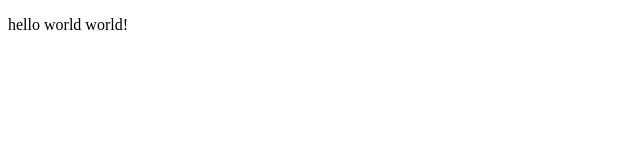
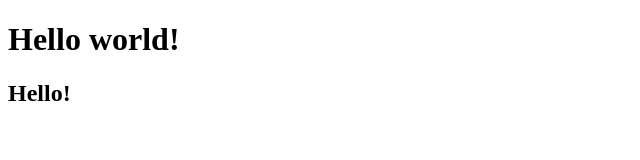
Before and after one commit to mynameisegor/project0, a plain HTML site: page index.html in a window 1280 px wide. Shown: the whole page, without its empty margins (0-640 px from the left). Drawn offline with Linux system fonts and the light colour scheme.

Commit message:
index.html mod

```diff
--- a/index.html
+++ b/index.html
@@ -9,7 +9,8 @@
 </head>
 <body>
 
-    <p>hello world world!</p>
+    <h1>Hello world!</h1>
+    <h2>Hello!</h2>
         <script src="js/script.js"></script>
 </body>
 </html>
```
